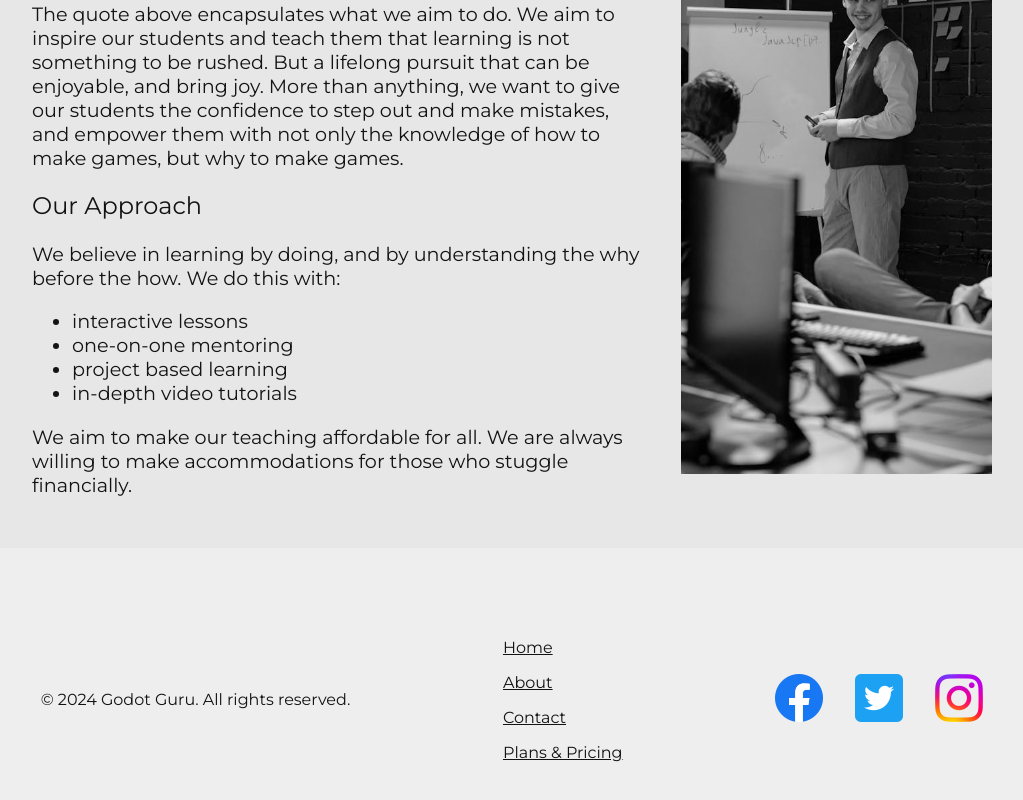
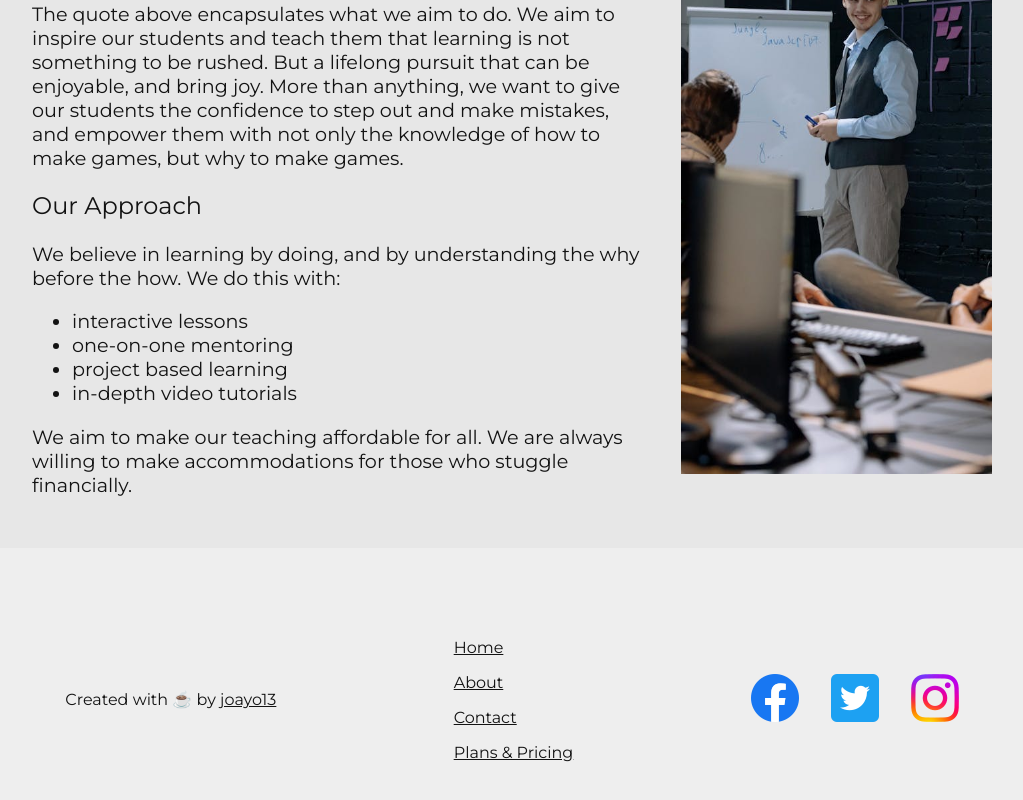
Before and after one commit to joayo13/godot-guru, a SvelteKit app: page /about in a window 1280 px wide. Shown: the part 446-1246 px from the top of the page, without its empty margins (128-1151 px from the left). Built offline with nearby package versions, Linux system fonts and the light colour scheme.

Commit message:
added dev signature and made image color

```diff
--- a/src/routes/+layout.svelte
+++ b/src/routes/+layout.svelte
@@ -226,7 +226,10 @@
 	</nav>
 	<slot></slot>
 	<footer>
-		<p>&copy; 2024 Godot Guru. All rights reserved.</p>
+		<p>Created with ☕ by <a href="https://www.github.com/joayo13"
+			aria-label="Github Profile"
+			target="_blank"
+			rel="noopener noreferrer">joayo13</a></p>
 		<nav class="footer-nav">
 			<a href="/">Home</a>
 			<a href="/about">About</a>
--- a/src/routes/about/+page.svelte
+++ b/src/routes/about/+page.svelte
@@ -157,7 +157,6 @@
   position: absolute;
   top: 0;
   left: 0;
-  filter: grayscale(100%);
 }
 	@media (max-width: 1000px) {
 		.banner-icon {
```
